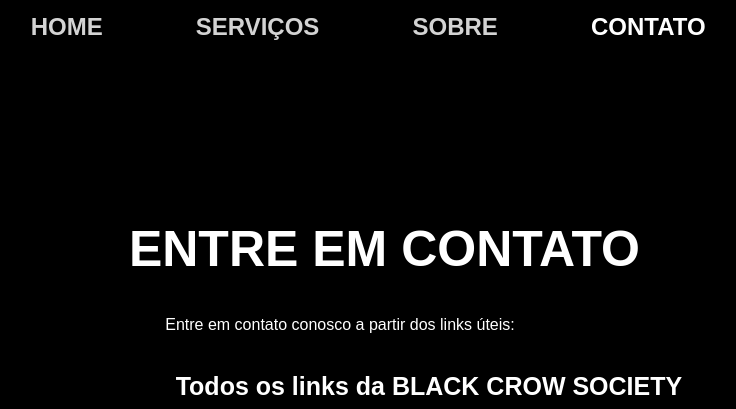
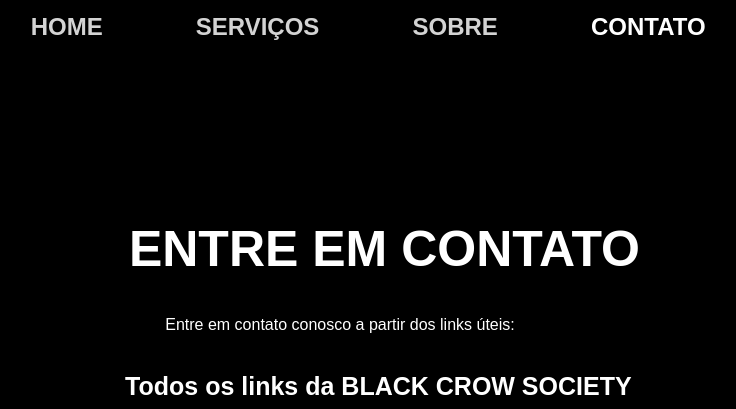
Before and after one commit to hangoes/blackcrowsociety, a plain HTML site: page pages/info.html in a window 1280 px wide. Shown: the part 411-820 px from the top of the page, without its empty margins (300-1036 px from the left). Drawn offline with Linux system fonts and the light colour scheme; a web font is replaced by a local one.

Commit message:
Update style.css

```diff
--- a/pages/style.css
+++ b/pages/style.css
@@ -72,7 +72,7 @@ body{
     font-size:25px;
     color:white;
     text-decoration:none;
-	padding-left: 37%;
+	padding-left: 33%;
 }
 
 .calltoAction{
```
